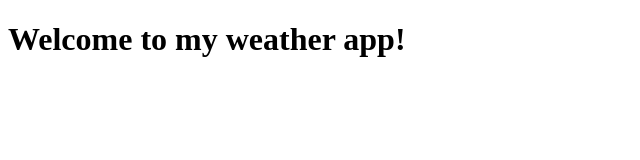
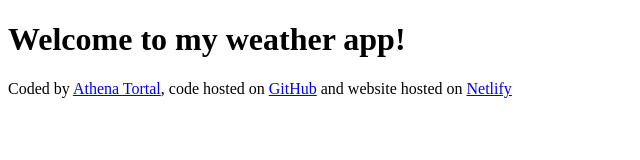
Before and after one commit to tastelikepurple/Weather-Application, a plain HTML site: page index.html in a window 1280 px wide. Shown: the whole page, without its empty margins (0-640 px from the left). Drawn offline with Linux system fonts and the light colour scheme.

Commit message:
Updated index.html
Added links to footer(s).

```diff
--- a/index.html
+++ b/index.html
@@ -1,11 +1,24 @@
 <!DOCTYPE html>
 <html lang="en">
-<head>
-    <meta charset="UTF-8">
-    <meta name="viewport" content="width=device-width, initial-scale=1.0">
+  <head>
+    <meta charset="UTF-8" />
+    <meta name="viewport" content="width=device-width, initial-scale=1.0" />
     <title>Weather Application</title>
-</head>
-<body>
+  </head>
+  <body>
     <h1>Welcome to my weather app!</h1>
-</body>
+    <footer>
+      Coded by
+      <a href="https://github.com/tastelikepurple" target="_blank">
+        Athena Tortal</a
+      >, code hosted on
+      <a href="https://github.com/tastelikepurple/Weather-Application" target="_blank"
+        >GitHub</a
+      >
+      and website hosted on
+      <a href="https://main--weatherapplication-shecodes-project.netlify.app/" target="_blank"
+        >Netlify</a
+      >
+    </footer>
+  </body>
 </html>
```
